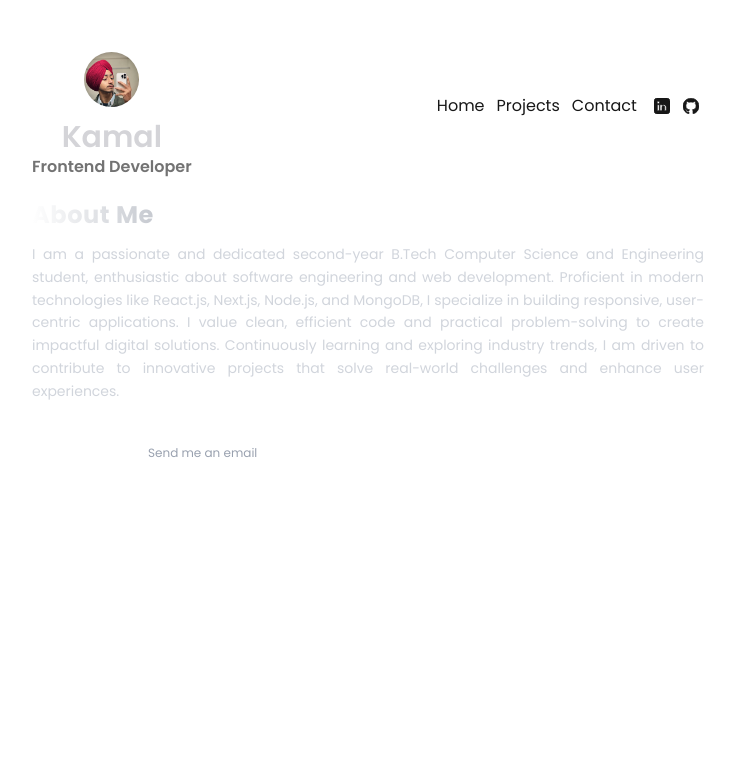
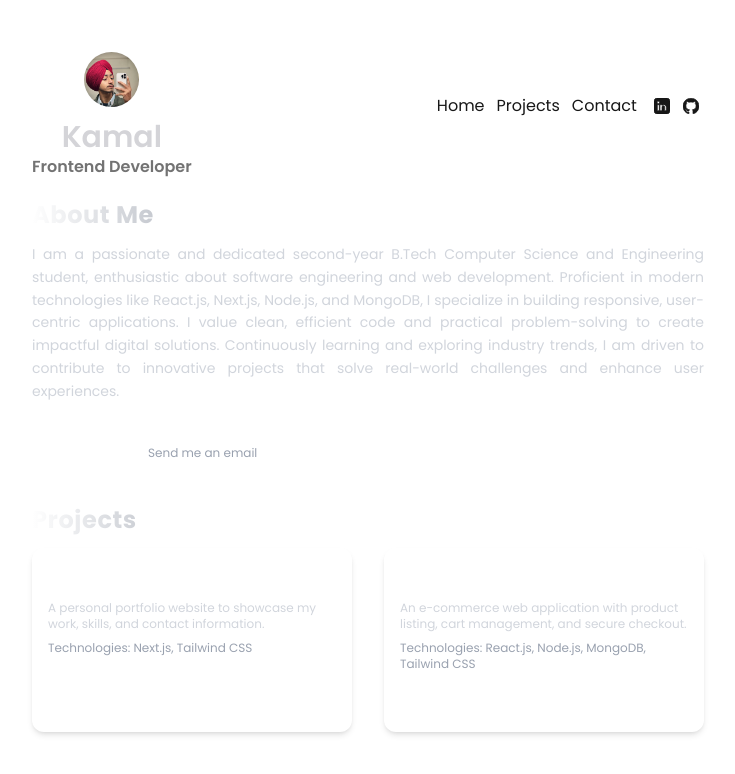
Before and after one commit to Kamaldevgn/project1, a Next.js app: page / in a window 1280 px wide. Shown: the top 774 px of the page, without its empty margins (272-1007 px from the left). Built offline with nearby package versions, Linux system fonts and the light colour scheme.

Commit message:
add a project section

```diff
--- a/app/page.js
+++ b/app/page.js
@@ -1,6 +1,7 @@
 import Navbar from '../components/Navbar';
 import EmailSection from '../components/EmailSection';
 import About from '../components/About';
+import Project from '../components/Project';
 
 export default function Home() {
   return (
@@ -8,6 +9,8 @@ export default function Home() {
       <Navbar />
       <About />
       <EmailSection />
+      <Project/>
+
     </section>
   );
 }
--- /dev/null
+++ b/components/Project.js
@@ -0,0 +1,46 @@
+'use client';
+
+import React from 'react';
+
+const ProjectSection = () => {
+  const projects = [
+    {
+      title: 'Portfolio Website',
+      description: 'A personal portfolio website to showcase my work, skills, and contact information.',
+      technologies: ['Next.js', 'Tailwind CSS'],
+      link: '#'
+    },
+    {
+      title: 'E-commerce Platform',
+      description: 'An e-commerce web application with product listing, cart management, and secure checkout.',
+      technologies: ['React.js', 'Node.js', 'MongoDB', 'Tailwind CSS'],
+      link: '#'
+    }
+  ];
+
+  return (
+    <div className="mt-10 text-white w-full">
+      <h2 className="text-2xl font-extrabold mb-3 text-transparent bg-clip-text bg-gradient-to-r from-white via-gray-500 to-gray-800 tracking-wide">Projects</h2>
+      <div className="grid gap-8 md:grid-cols-2">
+        {projects.map((project, index) => (
+          <div key={index} className="p-4 hover:border-gray-700 hover:bg-gray-800 text-white transition duration-300 rounded-xl shadow-md hover:scale-[1.06] flex flex-col">
+            <div className="flex-grow">
+              <h3 className="text-xl font-bold mb-2">{project.title}</h3>
+              <p className="text-gray-300 mb-2 text-xs">{project.description}</p>
+              <p className="text-xs text-gray-400 mb-2">Technologies: {project.technologies.join(', ')}</p>
+            </div>
+            <div className="mt-4">
+              <a href={project.link} target="_blank" rel="noopener noreferrer" aria-label={`View ${project.title}`} className="flex items-center gap-2 text-white ">
+                <svg xmlns="http://www.w3.org/2000/svg" viewBox="0 0 24 24" fill="currentColor" className="w-5 h-5">
+                  <path fillRule="evenodd" d="M15.75 2.25H21a.75.75 0 0 1 .75.75v5.25a.75.75 0 0 1-1.5 0V4.81L8.03 17.03a.75.75 0 0 1-1.06-1.06L19.19 3.75h-3.44a.75.75 0 0 1 0-1.5Zm-10.5 4.5a1.5 1.5 0 0 0-1.5 1.5v10.5a1.5 1.5 0 0 0 1.5 1.5h10.5a1.5 1.5 0 0 0 1.5-1.5V10.5a.75.75 0 0 1 1.5 0v8.25a3 3 0 0 1-3 3H5.25a3 3 0 0 1-3-3V8.25a3 3 0 0 1 3-3h8.25a.75.75 0 0 1 0 1.5H5.25Z" clipRule="evenodd" />
+                </svg>
+              </a>
+            </div>
+          </div>
+        ))}
+      </div>
+    </div>
+  );
+};
+
+export default ProjectSection;
```
